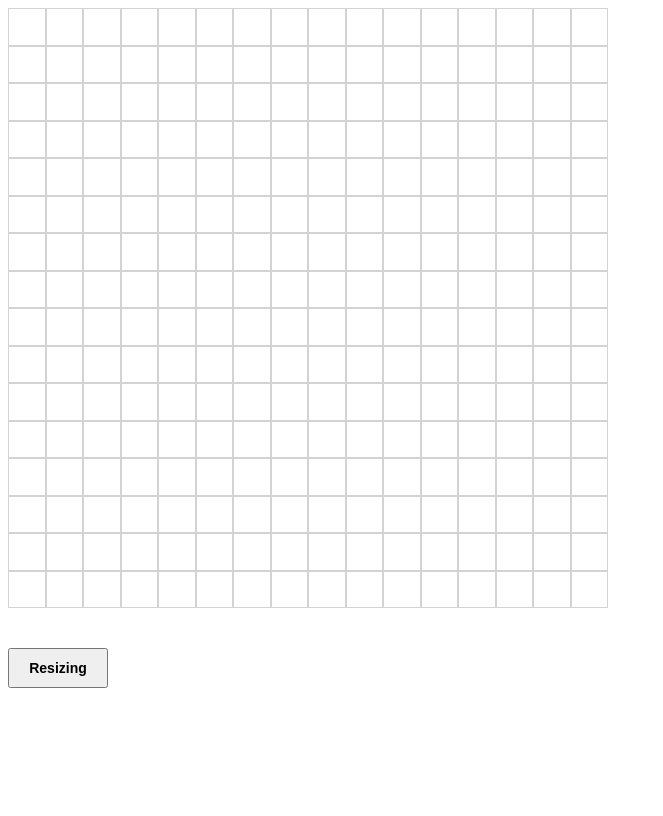
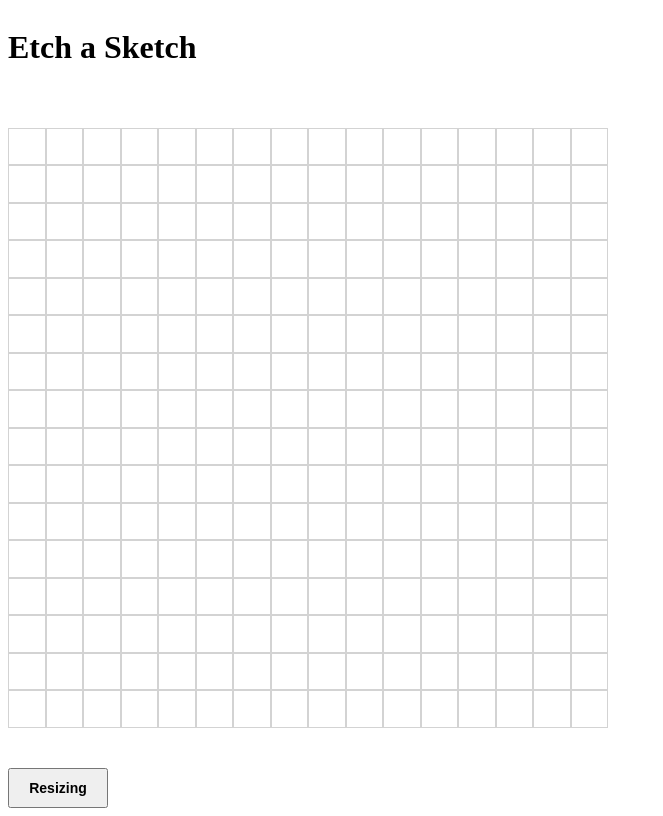
Before and after one commit to KarimaFathi/Etch-a-Sketch-Project, a plain HTML site: page index.html in a window 1280 px wide. Shown: the whole page, without its empty margins (0-663 px from the left). Drawn offline with Linux system fonts and the light colour scheme.

Commit message:
added a title

```diff
--- a/index.html
+++ b/index.html
@@ -9,6 +9,7 @@
 </head>
 <body>
     <div class="container">
+        <h1>Etch a Sketch</h1>
 
     </div>
 </body>
```
